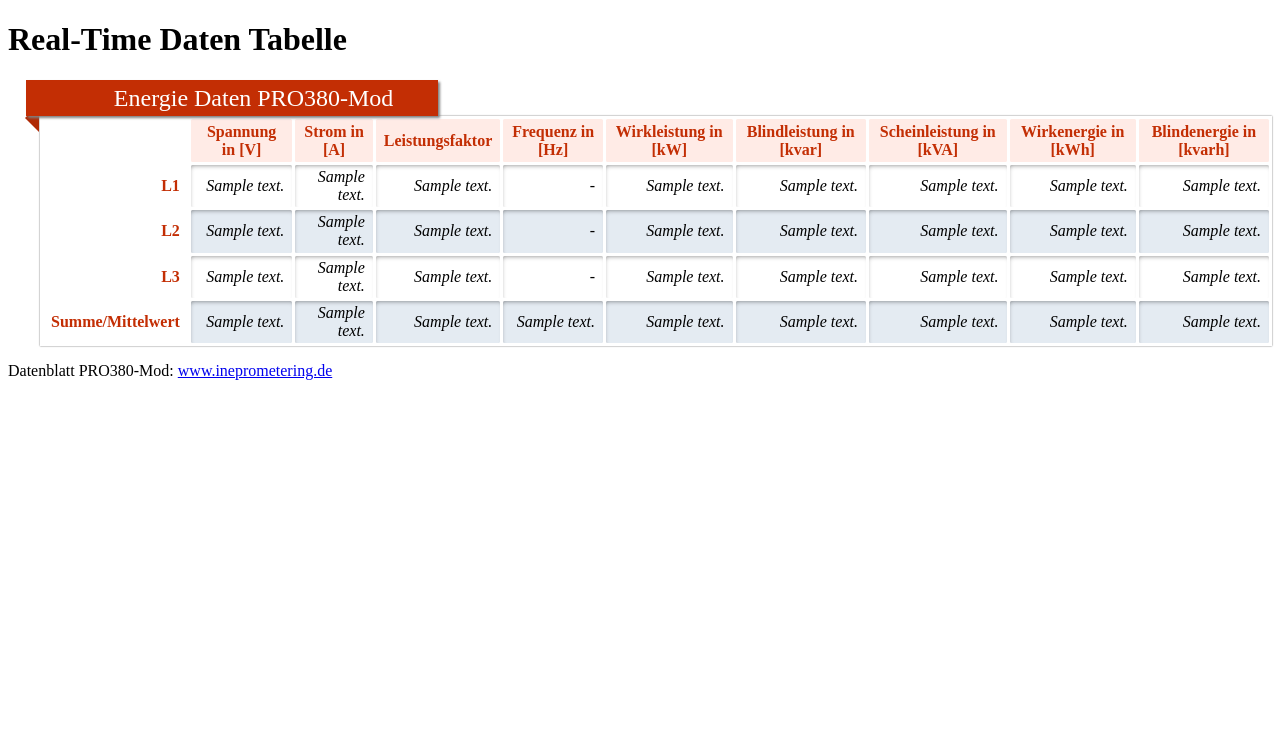
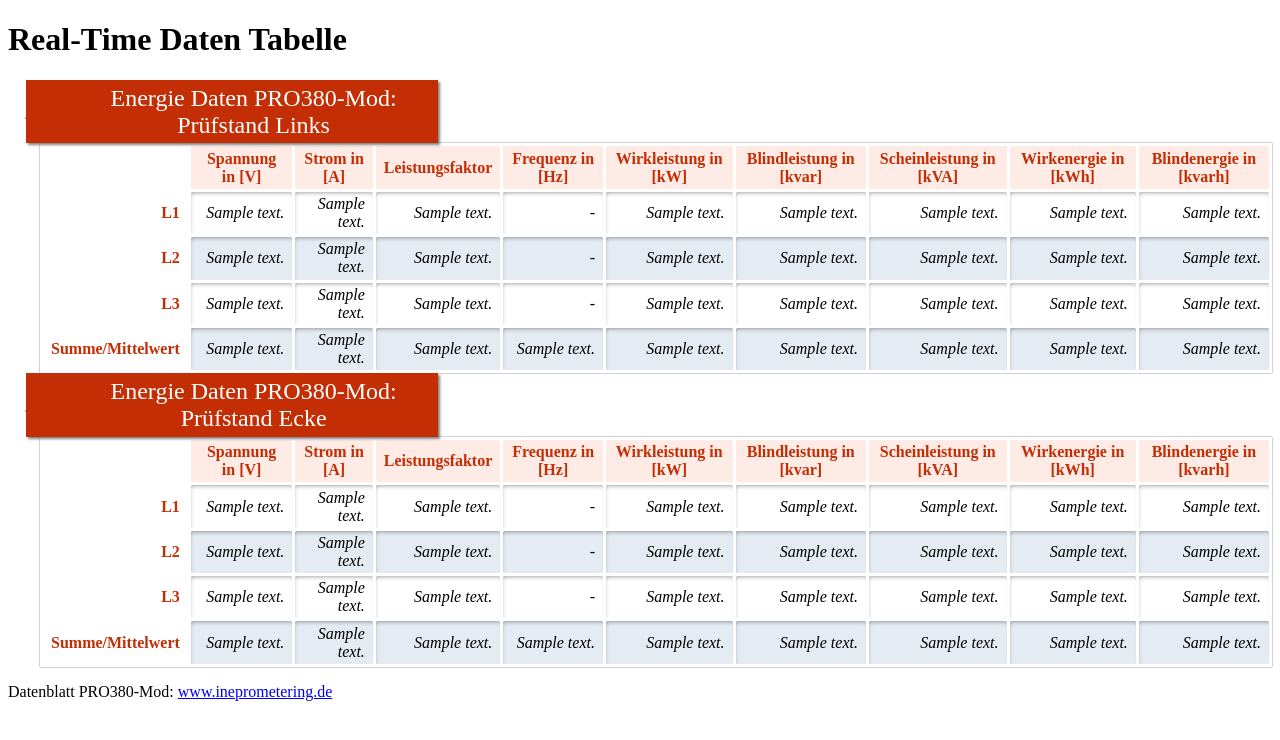
Before and after one commit to Hans345/CAS-Projektarbeit, a Django app: template testApplication/integers/templates/index.html in a window 1280 px wide. Shown: the top 740 px of the page. Run offline with Django 3.2, Linux system fonts and the light colour scheme; the template is opened without the code that fills it: most values are stand-ins (such as "Sample title", 1, 10 or a date in 2020); parts of the project's set-up code (start-up, migrations or seed data) failed here and were passed over.

Commit message:
Daten von 2 Energiezählern mit einem RPI lesen

```diff
--- a/testApplication/integers/modbus.py
+++ b/testApplication/integers/modbus.py
@@ -98,13 +98,11 @@ def del_data_col(data, s):
 
 
 ###############################################################################
-def get_data():
+def get_data(port, adr):
     """
     :return: type: DataFrame
     """
     # init Modbus
-    port = '/dev/ttyUSB0'
-    adr = 1
     mod_bus = init_modbus(port, adr)
 
     # calc Register Addresses
--- a/testApplication/integers/templates/index.html
+++ b/testApplication/integers/templates/index.html
@@ -10,7 +10,7 @@
 <!--- Data Table -->
 <h1>Real-Time Daten Tabelle</h1>
 <table>
-	<caption>Energie Daten PRO380-Mod</caption>
+	<caption>Energie Daten PRO380-Mod: Prüfstand Links</caption>
 	<thead>
 		<tr>
 			<td rowspan="2"></td>
@@ -76,6 +76,73 @@
 		</tr>
 	</tbody>
 </table>
+<table>
+	<caption>Energie Daten PRO380-Mod: Prüfstand Ecke</caption>
+	<thead>
+		<tr>
+			<td rowspan="2"></td>
+			<th scope="col" rowspan="2">Spannung in [V]</th>
+			<th scope="col" rowspan="2">Strom in [A]</th>
+			<th scope="col" rowspan="2">Leistungsfaktor</th>
+            <th scope="col" rowspan="2">Frequenz in [Hz]</th>
+			<th scope="col" rowspan="2">Wirkleistung in [kW]</th>
+			<th scope="col" rowspan="2">Blindleistung in [kvar]</th>
+			<th scope="col" rowspan="2">Scheinleistung in [kVA]</th>
+            <th scope="col" rowspan="2">Wirkenergie in [kWh]</th>
+            <th scope="col" rowspan="2">Blindenergie in [kvarh]</th>
+		</tr>
+	</thead>
+	<tbody>
+		<tr>
+			<th scope="row">L1</th>
+			<td id="VL1_e">{{ text }}</td>
+			<td id="IL1_e">{{ text }}</td>
+			<td id="PF1_e">{{ text }}</td>
+            <td>-</td>
+			<td id="p1_e">{{ text }}</td>
+			<td id="q1_e">{{ text }}</td>
+			<td id="s1_e">{{ text }}</td>
+			<td id="eA1_e">{{ text }}</td>
+			<td id="eR1_e">{{ text }}</td>
+		</tr>
+		<tr>
+			<th scope="row">L2</th>
+			<td id="VL2_e">{{ text }}</td>
+			<td id="IL2_e">{{ text }}</td>
+			<td id="PF2_e">{{ text }}</td>
+            <td>-</td>
+			<td id="p2_e">{{ text }}</td>
+			<td id="q2_e">{{ text }}</td>
+			<td id="s2_e">{{ text }}</td>
+			<td id="eA2_e">{{ text }}</td>
+			<td id="eR2_e">{{ text }}</td>
+		</tr>
+		<tr>
+			<th scope="row">L3</th>
+			<td id="VL3_e">{{ text }}</td>
+			<td id="IL3_e">{{ text }}</td>
+			<td id="PF3_e">{{ text }}</td>
+            <td>-</td>
+			<td id="p3_e">{{ text }}</td>
+			<td id="q3_e">{{ text }}</td>
+			<td id="s3_e">{{ text }}</td>
+			<td id="eA3_e">{{ text }}</td>
+			<td id="eR3_e">{{ text }}</td>
+		</tr>
+    		<tr>
+			<th scope="row">Summe/Mittelwert</th>
+			<td id="VMean_e">{{ text }}</td>
+			<td id="IMean_e">{{ text }}</td>
+			<td id="PFMean_e">{{ text }}</td>
+            <td id="freq_e">{{ text }}</td>
+			<td id="pSum_e">{{ text }}</td>
+			<td id="qSum_e">{{ text }}</td>
+			<td id="sSum_e">{{ text }}</td>
+			<td id="eASum_e">{{ text }}</td>
+			<td id="eRSum_e">{{ text }}</td>
+		</tr>
+	</tbody>
+</table>
 <p>Datenblatt PRO380-Mod: <a href="https://ineprometering.com/pro380/">www.ineprometering.de</a>
 </p>
     <script>
@@ -83,6 +150,7 @@
         socket.onmessage = function (event) {
             var data = JSON.parse(event.data);
             console.log(data);
+            <!-- update Pruefstand Links -->
             <!-- Phase 1 -->
             document.querySelector('#VL1').innerHTML = data.VL1;
             document.querySelector('#IL1').innerHTML = data.IL1;
@@ -119,6 +187,44 @@
             document.querySelector('#sSum').innerHTML = data.sSum;
             document.querySelector('#eASum').innerHTML = data.eASum;
             document.querySelector('#eRSum').innerHTML = data.eRSum;
+
+            <!-- update Pruefstand Ecke -->
+            <!-- Phase 1 -->
+            document.querySelector('#VL1_e').innerHTML = data.VL1_e;
+            document.querySelector('#IL1_e').innerHTML = data.IL1_e;
+            document.querySelector('#PF1_e').innerHTML = data.PF1_e;
+            document.querySelector('#p1_e').innerHTML = data.p1_e;
+            document.querySelector('#q1_e').innerHTML = data.q1_e;
+            document.querySelector('#s1_e').innerHTML = data.s1_e;
+            document.querySelector('#eA1_e').innerHTML = data.eA1_e;
+            document.querySelector('#eR1_e').innerHTML = data.eR1_e;
+            <!-- Phase 2 -->
+            document.querySelector('#VL2_e').innerHTML = data.VL2_e;
+            document.querySelector('#IL2_e').innerHTML = data.IL2_e;
+            document.querySelector('#PF2_e').innerHTML = data.PF2_e;
+            document.querySelector('#p2_e').innerHTML = data.p2_e;
+            document.querySelector('#q2_e').innerHTML = data.q2_e;
+            document.querySelector('#eA2_e').innerHTML = data.eA2_e;
+            document.querySelector('#eR2_e').innerHTML = data.eR2_e;
+            <!-- Phase 3 -->
+            document.querySelector('#VL3_e').innerHTML = data.VL3_e;
+            document.querySelector('#IL3_e').innerHTML = data.IL3_e;
+            document.querySelector('#PF3_e').innerHTML = data.PF3_e;
+            document.querySelector('#p3_e').innerHTML = data.p3_e;
+            document.querySelector('#q3_e').innerHTML = data.q3_e;
+            document.querySelector('#s3_e').innerHTML = data.s3_e;
+            document.querySelector('#eA3_e').innerHTML = data.eA3_e;
+            document.querySelector('#eR3_e').innerHTML = data.eR3_e;
+            <!-- Sum/Mean -->
+            document.querySelector('#VMean_e').innerHTML = data.VMean_e;
+            document.querySelector('#IMean_e').innerHTML = data.IMean_e;
+            document.querySelector('#PFMean_e').innerHTML = data.PFMean_e;
+            document.querySelector('#freq_e').innerHTML = data.freq_e;
+            document.querySelector('#pSum_e').innerHTML = data.pSum_e;
+            document.querySelector('#qSum_e').innerHTML = data.qSum_e;
+            document.querySelector('#sSum_e').innerHTML = data.sSum_e;
+            document.querySelector('#eASum_e').innerHTML = data.eASum_e;
+            document.querySelector('#eRSum_e').innerHTML = data.eRSum_e;
         }
     </script>
 </body>
```
Also changed, not shown: testApplication/integers/consumers.py (+82 -42 lines).
